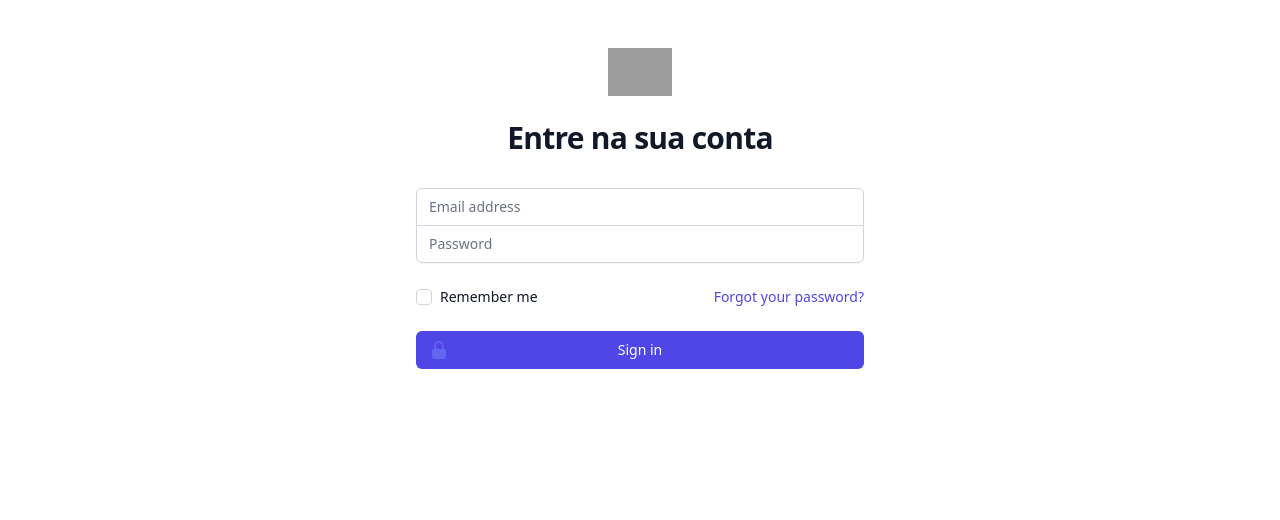
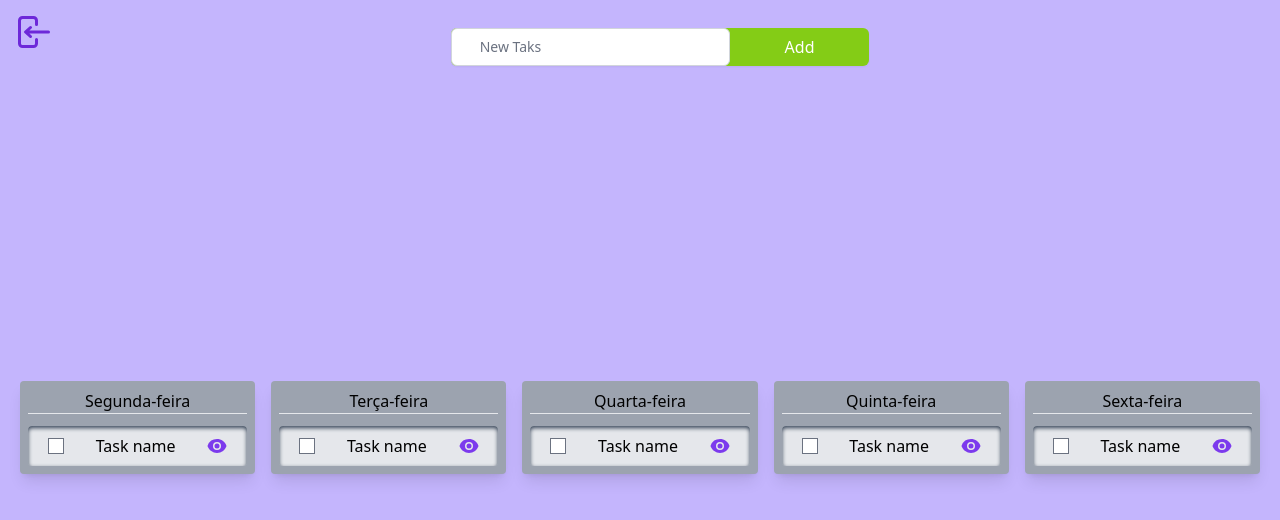
Before and after one commit to JULLIAIP/App_tasks_asana, a React (Vite) app: page /board in a window 1280 px wide. Shown: the top 520 px of the page. Built offline with nearby package versions, Linux system fonts and the light colour scheme; grey boxes are pictures that could not be loaded.

Commit message:
navegação entre páginas

```diff
--- a/package.json
+++ b/package.json
@@ -12,7 +12,8 @@
     "@heroicons/react": "^2.0.14",
     "@tailwindcss/forms": "^0.5.3",
     "react": "^18.2.0",
-    "react-dom": "^18.2.0"
+    "react-dom": "^18.2.0",
+    "react-router-dom": "^6.8.1"
   },
   "devDependencies": {
     "@types/react": "^18.0.27",
--- a/src/App.jsx
+++ b/src/App.jsx
@@ -1,4 +1,6 @@
-import BoardTaskPage from "./pages/BaordTaksPage"
+import { BrowserRouter } from "react-router-dom"
+import Routing from "./global/Rotas"
+import BoardTaskPage from "./pages/BoardTaksPage"
 import DetailsPage from "./pages/DetailsPage"
 import LoginPage from "./pages/LoginPage"
 
@@ -6,9 +8,9 @@ function App() {
 
 
   return (
-    <div>
-      <LoginPage />
-    </div>
+    <BrowserRouter>
+      <Routing />
+    </BrowserRouter>
   )
 }
 
--- a/src/components/CardTask/index.jsx
+++ b/src/components/CardTask/index.jsx
@@ -1,4 +1,8 @@
+import { EyeIcon } from '@heroicons/react/20/solid'
+import { useNavigate } from 'react-router-dom'
 export default function CardTask(props) {
+
+    const navigate = useNavigate()
 
 
     return (
@@ -7,8 +11,10 @@ export default function CardTask(props) {
             <hr />
             <div className="
             flex w-full items-center gap-2 mt-3 shadow-slate-700 shadow-inner h-auto
-            bg-amber-400 p-2 rounded justify-around">
-                <input type={'checkbox'} /> <h5>Task name</h5>
+            bg-gray-200 p-2 rounded justify-around">
+                <input type={'checkbox'} />
+                <h5>Task name</h5>
+                <button onClick={() => navigate('/details/1')}><EyeIcon className='w-5 text-violet-600' /></button>
             </div>
 
 
--- a/src/global/Rotas.jsx
+++ b/src/global/Rotas.jsx
@@ -0,0 +1,14 @@
+import { Route, Routes } from "react-router-dom";
+import BoardTaskPage from "../pages/BoardTaksPage";
+import DetailsPage from "../pages/DetailsPage";
+import LoginPage from "../pages/LoginPage";
+
+export default function Routing() {
+    return (
+        <Routes>
+            <Route path="/" element={<LoginPage />} />
+            <Route path="/board" element={<BoardTaskPage />} />
+            <Route path="/details/:id" element={<DetailsPage />} />
+        </Routes>
+    )
+}
--- a/src/pages/BaordTaksPage/index.jsx
+++ b/src/pages/BoardTaksPage/index.jsx
@@ -1,5 +1,7 @@
 import CardTask from "../../components/CardTask"
 import InputAdd from "../../components/Input"
+import { ArrowLeftOnRectangleIcon } from '@heroicons/react/20/solid'
+import { useNavigate } from "react-router-dom"
 
 export default function BoardTaskPage() {
     const days = [
@@ -9,11 +11,14 @@ export default function BoardTaskPage() {
         'Quinta-feira',
         'Sexta-feira',
     ]
-
+    const navigate = useNavigate()
     return (
         <div className=" flex flex-wrap bg-violet-300 p-3 min-h-screen items-start">
-            <InputAdd/>
 
+            <button onClick={() => navigate("/")}>
+            <ArrowLeftOnRectangleIcon className="w-10 text-violet-700" />
+            </button>
+            <InputAdd />
             <div className="flex w-full h-auto">
                 {days && days.map((item, i) => <CardTask key={i} name={item} />)}
             </div>
--- a/src/pages/DetailsPage/index.jsx
+++ b/src/pages/DetailsPage/index.jsx
@@ -1,12 +1,15 @@
-import { CheckIcon, PencilIcon, TrashIcon } from '@heroicons/react/20/solid'
+import { PencilIcon, TrashIcon, ArrowLeftCircleIcon } from '@heroicons/react/20/solid'
 import { useState } from 'react'
+import { useNavigate } from 'react-router-dom'
 
 export default function DetailsPage() {
     const tagStyle = 'h-1/5 p-2 rounded flex items-center text-white'
+    const navigate = useNavigate()
 
     const [status, setStatus] = useState('done')
     return (
         <div className='w-full min-h-screen flex flex-col justify-center items-center bg-violet-300'>
+            <button onClick={() => navigate("/board/")}><ArrowLeftCircleIcon className="h-10 w-10 text-violet-500" /></button>
             <div className='flex items-center'>
                 <h1 className='font-semibold m-2 text-3xl'>Nome da task</h1>
                 <h5 className={status === 'done' ? `bg-green-500 ${tagStyle}` : `bg-red-500 ${tagStyle}`}>
--- a/src/pages/LoginPage/index.jsx
+++ b/src/pages/LoginPage/index.jsx
@@ -1,6 +1,9 @@
 import { LockClosedIcon } from '@heroicons/react/20/solid'
+import { useNavigate } from 'react-router-dom'
 
 export default function LoginPage() {
+
+    const navigate = useNavigate()
     return (
         <>
             <div className="flex min-h-full items-center justify-center py-12 px-4 sm:px-6 lg:px-8">
@@ -70,6 +73,7 @@ export default function LoginPage() {
 
                         <div>
                             <button
+                                onClick={() => navigate("/board/")}
                                 type="submit"
                                 className="group relative flex w-full justify-center rounded-md border border-transparent bg-indigo-600 py-2 px-4 text-sm font-medium text-white hover:bg-indigo-700 focus:outline-none focus:ring-2 focus:ring-indigo-500 focus:ring-offset-2"
                             >
```
Also changed, not shown: 1 other file (tests, documents, lock files or other folders). Lines whose indentation alone changed are shown as unchanged.
